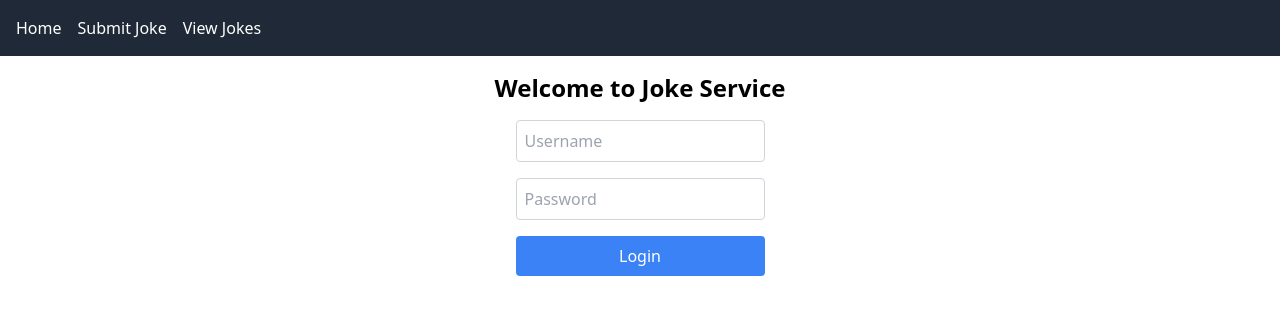
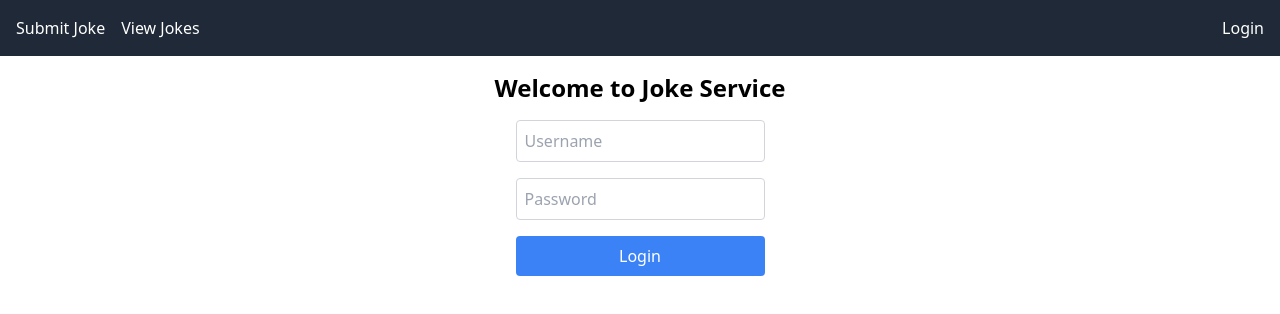
Before and after one commit to RuzbihanZaleek/jokes-service-frontend, a Next.js app: page / in a window 1280 px wide. Shown: the top 314 px of the page. Built offline with nearby package versions, Linux system fonts and the light colour scheme.

Commit message:
using context api to manage user authentication

```diff
--- a/app/components/Navbar.tsx
+++ b/app/components/Navbar.tsx
@@ -1,33 +1,29 @@
 "use client";
 
 import Link from "next/link";
-import { useEffect, useState } from "react";
+import { useAuth } from "../context/AuthContext";
 
 const Navbar = () => {
-  const [isAuthorized, setIsAuthorized] = useState(false);
-
-  useEffect(() => {
-    // Check if the user is authorized by looking for a token in local storage
-    const token = localStorage.getItem("token");
-    if (token) {
-      setIsAuthorized(true);
-    } else {
-      setIsAuthorized(false);
-    }
-  }, []);
+  const { isAuthorized, logout } = useAuth();
 
   return (
     <nav className="flex justify-between p-4 bg-gray-800 text-white">
       <div className="flex space-x-4">
-        <Link href="/">Home</Link>
         <Link href="/submit">Submit Joke</Link>
         <Link href="/jokes">View Jokes</Link>
       </div>
 
       {/* Conditionally render the Unmoderate Jokes link */}
-      {isAuthorized && (
-        <div className="ml-4">
+      {isAuthorized ? (
+        <div className="flex ml-4 gap-4">
           <Link href="/submittedJokes">Submitted Jokes</Link>
+          <Link href="/" onClick={logout}>
+            Logout
+          </Link>
+        </div>
+      ) : (
+        <div>
+          <Link href="/">Login</Link>
         </div>
       )}
     </nav>
--- a/app/components/authComponent/AuthForm.tsx
+++ b/app/components/authComponent/AuthForm.tsx
@@ -4,11 +4,13 @@ import { useState } from "react";
 import { useRouter } from "next/navigation";
 import { MODERATE_API_ENDPOINTS } from "../../constants/apiConstants";
 import { showAlert } from "@/app/utils/AlertUtil";
+import { useAuth } from "@/app/context/AuthContext";
 
 const AuthForm = () => {
   const [username, setUsername] = useState("");
   const [password, setPassword] = useState("");
   const router = useRouter();
+  const { login } = useAuth();
 
   const handleSubmit = async (e: React.FormEvent) => {
     e.preventDefault();
@@ -23,7 +25,7 @@ const AuthForm = () => {
 
     if (response.ok) {
       const data = await response.json();
-      localStorage.setItem("token", data.token);
+      login(data.token);
       router.push("/submittedJokes");
     } else {
       const errorData = await response.json();
--- /dev/null
+++ b/app/context/AuthContext.tsx
@@ -0,0 +1,56 @@
+"use client";
+
+import {
+  createContext,
+  useContext,
+  useState,
+  useEffect,
+  ReactNode,
+} from "react";
+
+const AuthContext = createContext<AuthContextType | undefined>(undefined);
+
+export const AuthProvider = ({ children }: { children: ReactNode }) => {
+  const [isAuthorized, setIsAuthorized] = useState(false);
+
+  useEffect(() => {
+    const token = localStorage.getItem("token");
+    setIsAuthorized(!!token);
+
+    const handleStorageChange = () => {
+      const updatedToken = localStorage.getItem("token");
+      setIsAuthorized(!!updatedToken);
+    };
+
+    window.addEventListener("storage", handleStorageChange);
+
+    return () => {
+      window.removeEventListener("storage", handleStorageChange);
+    };
+  }, []);
+
+  const login = (token: string) => {
+    localStorage.setItem("token", token);
+    setIsAuthorized(true);
+  };
+
+  const logout = () => {
+    localStorage.removeItem("token");
+    setIsAuthorized(false);
+  };
+
+  return (
+    <AuthContext.Provider value={{ isAuthorized, login, logout }}>
+      {children}
+    </AuthContext.Provider>
+  );
+};
+
+// Custom hook to use the Auth context
+export const useAuth = () => {
+  const context = useContext(AuthContext);
+  if (context === undefined) {
+    throw new Error("useAuth must be used within an AuthProvider");
+  }
+  return context;
+};
--- a/app/layout.tsx
+++ b/app/layout.tsx
@@ -1,5 +1,6 @@
 import "./globals.css";
 import Navbar from "./components/Navbar";
+import { AuthProvider } from "./context/AuthContext";
 
 export default function RootLayout({
   children,
@@ -9,8 +10,10 @@ export default function RootLayout({
   return (
     <html lang="en">
       <body>
-        <Navbar />
-        <main className="container mx-auto p-4">{children}</main>
+        <AuthProvider>
+          <Navbar />
+          <main className="container mx-auto p-4">{children}</main>
+        </AuthProvider>
       </body>
     </html>
   );
--- /dev/null
+++ b/app/types/auth.ts
@@ -0,0 +1,5 @@
+interface AuthContextType {
+  isAuthorized: boolean;
+  login: (token: string) => void;
+  logout: () => void;
+}
```
